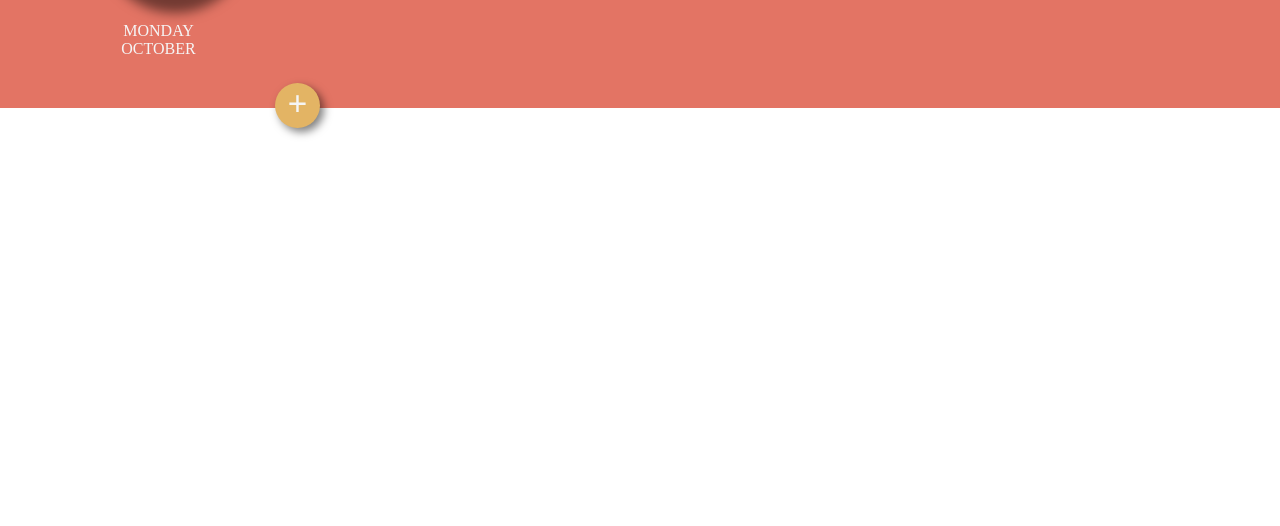
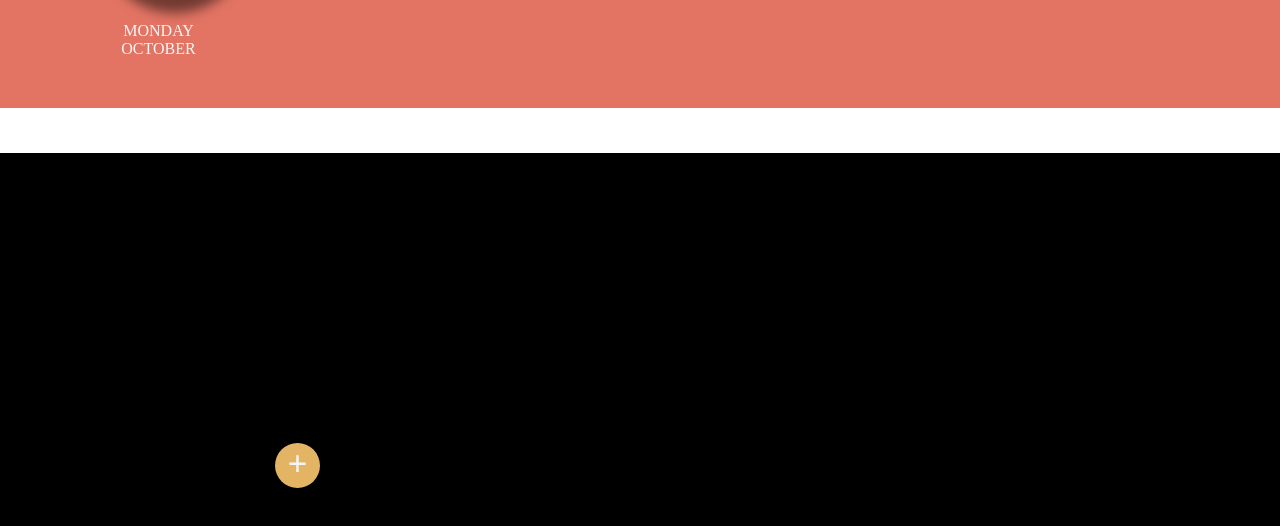
Before and after one commit to RicardoColladoRothschild/Todo-List, a website with bundled scripts: page index.html in a window 1280 px wide. Shown: the part 252-778 px from the top of the page. Built offline with nearby package versions, Linux system fonts and the light colour scheme.

Commit message:
adding second container to manage task

```diff
--- a/css/main.scss
+++ b/css/main.scss
@@ -15,6 +15,11 @@
 }
 
 .main-container{
+    width:100%;
+    height:auto;
+    display:flex;
+    flex-direction: column;
+
     .mobile-menu{
         position:absolute;
         top:60px;
@@ -55,10 +60,16 @@
             }
     }
 
+    .task-container{
+        width:100%;
+        height:85vh;
+        background-color: black;;
+
+    }
 }
 
 .date-menu-block{
-    position:absolute;
+    position:relative;
     width:100%;
     height:360px;
     padding:16px;
--- a/index.html
+++ b/index.html
@@ -48,6 +48,12 @@
                 </li>
             </ul>
         </div>
+
+        <!--Task container-->
+        <div class="task-container">
+
+
+        </div>
     </div>
 
     <script type="module" src="./DisappearAnimations.js"></script>
```
Also changed, not shown: css/main.css.
